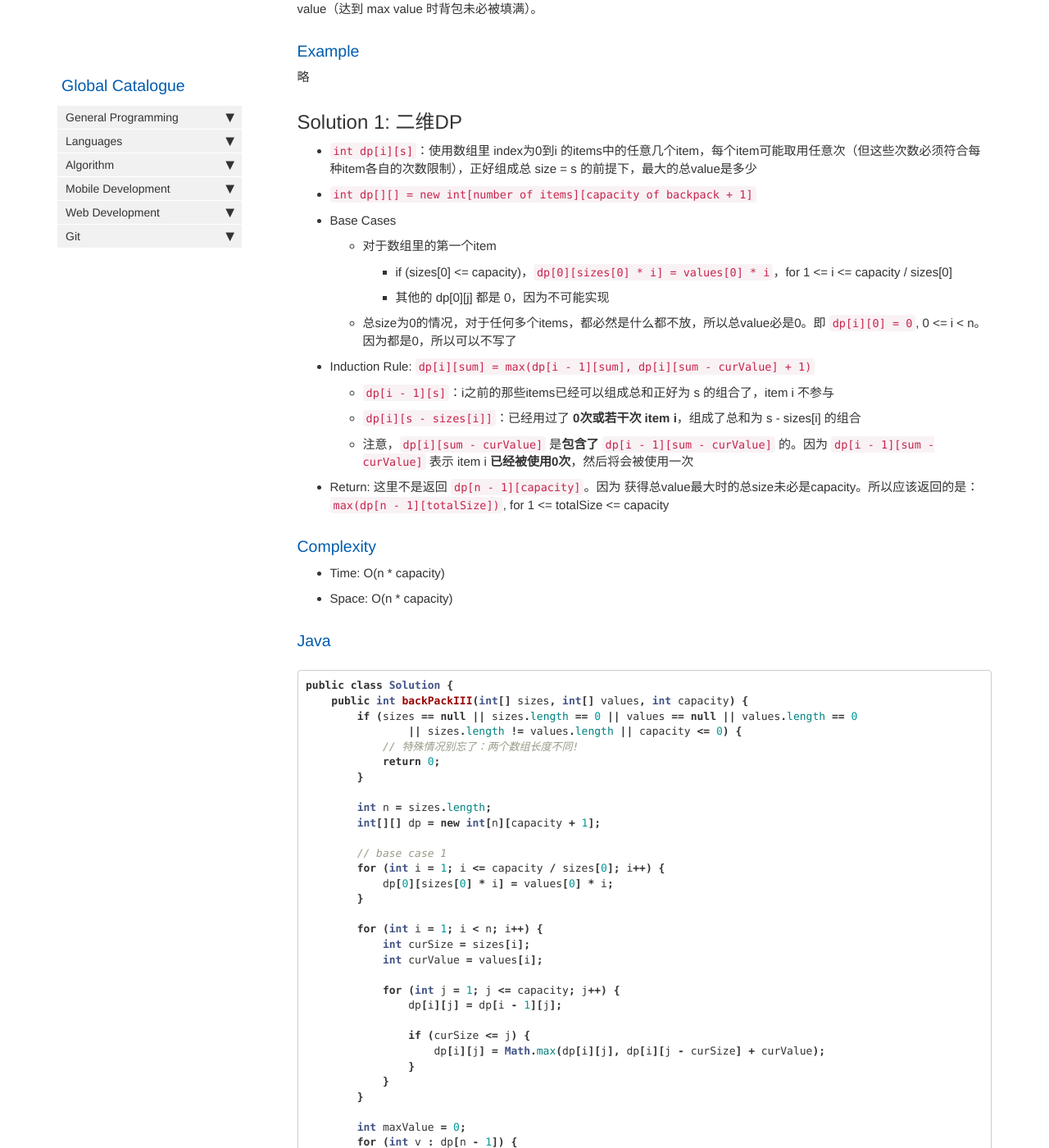
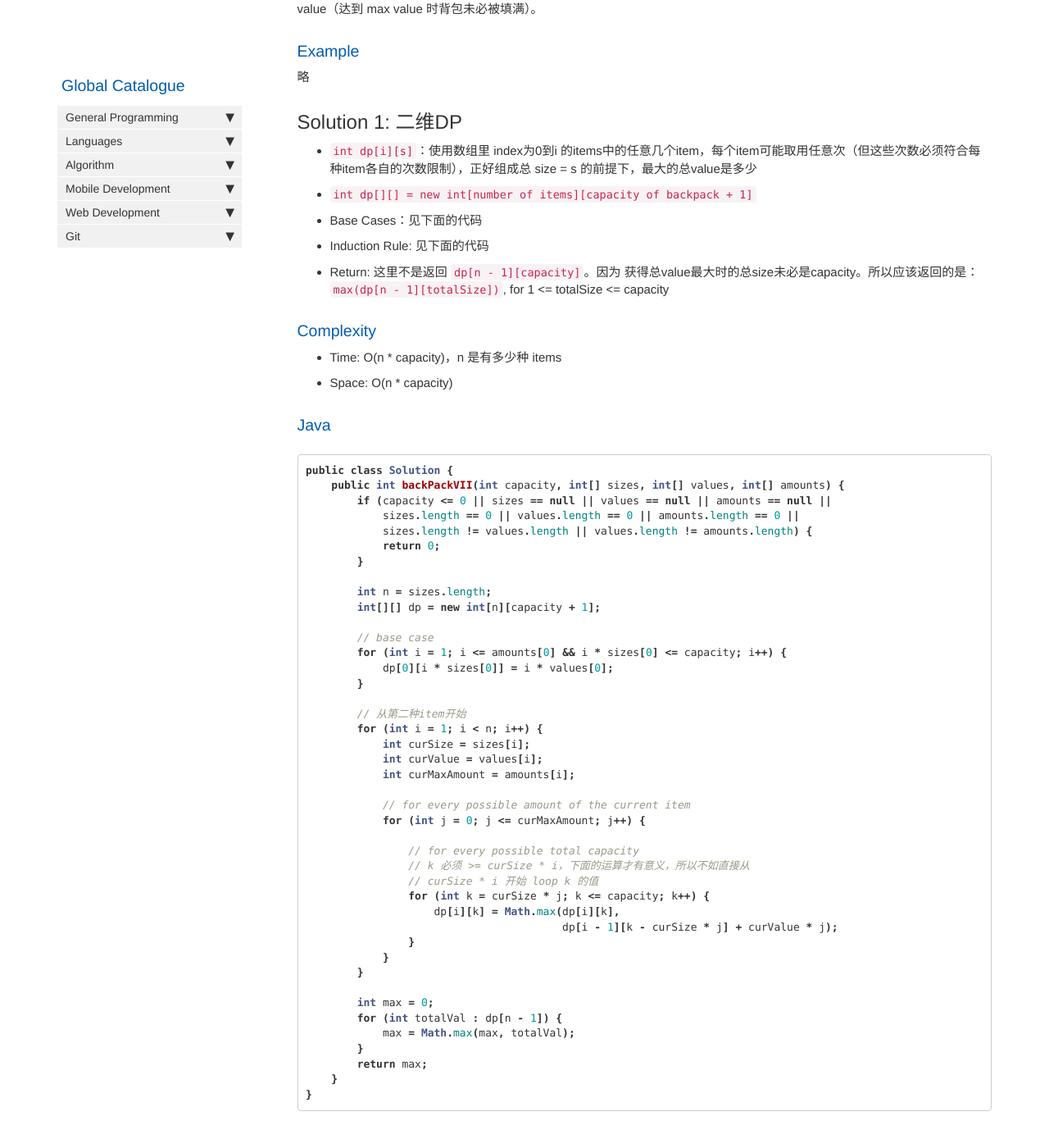
Before and after one commit to HungryOrc/hungryorc.github.io, a Jekyll site: the page built from pages/algorithm/algorithm_backpack_eachAmountLimit_2Attr_returnMaxTotalValue.md, in a window 1280 px wide and 1400 px high, scrolled down 344 px. Shown: the whole window at 82% size. Built offline with Jekyll 4.4.1, drawn with Linux system fonts in a browser that asks for light colours; nearby versions of some CDN libraries; comment, search, counter and statistics services are not loaded; some of the changed text lies outside the part shown.

Commit message:
Update algorithm_backpack_eachAmountLimit_2Attr_returnMaxTotalValue.md

````diff
--- a/pages/algorithm/algorithm_backpack_eachAmountLimit_2Attr_returnMaxTotalValue.md
+++ b/pages/algorithm/algorithm_backpack_eachAmountLimit_2Attr_returnMaxTotalValue.md
@@ -19,57 +19,56 @@ toc: false
 ## Solution 1: 二维DP
 * `int dp[i][s]`：使用数组里 index为0到i 的items中的任意几个item，每个item可能取用任意次（但这些次数必须符合每种item各自的次数限制），正好组成总 size = s 的前提下，最大的总value是多少
 * `int dp[][] = new int[number of items][capacity of backpack + 1]`
-* Base Cases
-  * 对于数组里的第一个item
-    * if (sizes[0] <= capacity)，`dp[0][sizes[0] * i] = values[0] * i`，for 1 <= i <= capacity / sizes[0]
-    * 其他的 dp[0][j] 都是 0，因为不可能实现
-  * 总size为0的情况，对于任何多个items，都必然是什么都不放，所以总value必是0。即 `dp[i][0] = 0`, 0 <= i < n。因为都是0，所以可以不写了
-* Induction Rule: `dp[i][sum] = max(dp[i - 1][sum], dp[i][sum - curValue] + 1)`
-  * `dp[i - 1][s]`：i之前的那些items已经可以组成总和正好为 s 的组合了，item i 不参与
-  * `dp[i][s - sizes[i]]`：已经用过了 **0次或若干次 item i**，组成了总和为 s - sizes[i] 的组合
-  * 注意，`dp[i][sum - curValue]` 是**包含了** `dp[i - 1][sum - curValue]` 的。因为 `dp[i - 1][sum - curValue]` 表示 item i **已经被使用0次**，然后将会被使用一次
+* Base Cases：见下面的代码
+* Induction Rule: 见下面的代码
 * Return: 这里不是返回 `dp[n - 1][capacity]`。因为 获得总value最大时的总size未必是capacity。所以应该返回的是：`max(dp[n - 1][totalSize])`, for 1 <= totalSize <= capacity
 
 ### Complexity
-* Time: O(n * capacity)
+* Time: O(n * capacity)，n 是有多少种 items
 * Space: O(n * capacity)
 
 ### Java
 ```java
 public class Solution {
-    public int backPackIII(int[] sizes, int[] values, int capacity) {
-        if (sizes == null || sizes.length == 0 || values == null || values.length == 0
-                || sizes.length != values.length || capacity <= 0) {
-            // 特殊情况别忘了：两个数组长度不同!
+    public int backPackVII(int capacity, int[] sizes, int[] values, int[] amounts) {
+        if (capacity <= 0 || sizes == null || values == null || amounts == null ||
+            sizes.length == 0 || values.length == 0 || amounts.length == 0 ||
+            sizes.length != values.length || values.length != amounts.length) {
             return 0;
         }
 
         int n = sizes.length;
         int[][] dp = new int[n][capacity + 1];
 
-        // base case 1
-        for (int i = 1; i <= capacity / sizes[0]; i++) {
-            dp[0][sizes[0] * i] = values[0] * i;
+        // base case
+        for (int i = 1; i <= amounts[0] && i * sizes[0] <= capacity; i++) {
+            dp[0][i * sizes[0]] = i * values[0];
         }
 
+        // 从第二种item开始
         for (int i = 1; i < n; i++) {
             int curSize = sizes[i];
             int curValue = values[i];
+            int curMaxAmount = amounts[i];
 
-            for (int j = 1; j <= capacity; j++) {
-                dp[i][j] = dp[i - 1][j];
+            // for every possible amount of the current item
+            for (int j = 0; j <= curMaxAmount; j++) {
 
-                if (curSize <= j) {
-                    dp[i][j] = Math.max(dp[i][j], dp[i][j - curSize] + curValue);
+                // for every possible total capacity
+                // k 必须 >= curSize * i，下面的运算才有意义，所以不如直接从
+                // curSize * i 开始 loop k 的值
+                for (int k = curSize * j; k <= capacity; k++) {
+                    dp[i][k] = Math.max(dp[i][k],
+                                        dp[i - 1][k - curSize * j] + curValue * j);
                 }
             }
         }
 
-        int maxValue = 0;
-        for (int v : dp[n - 1]) {
-            maxValue = Math.max(maxValue, v);
+        int max = 0;
+        for (int totalVal : dp[n - 1]) {
+            max = Math.max(max, totalVal);
         }
-        return maxValue;
+        return max;
     }
 }
 ```
````
